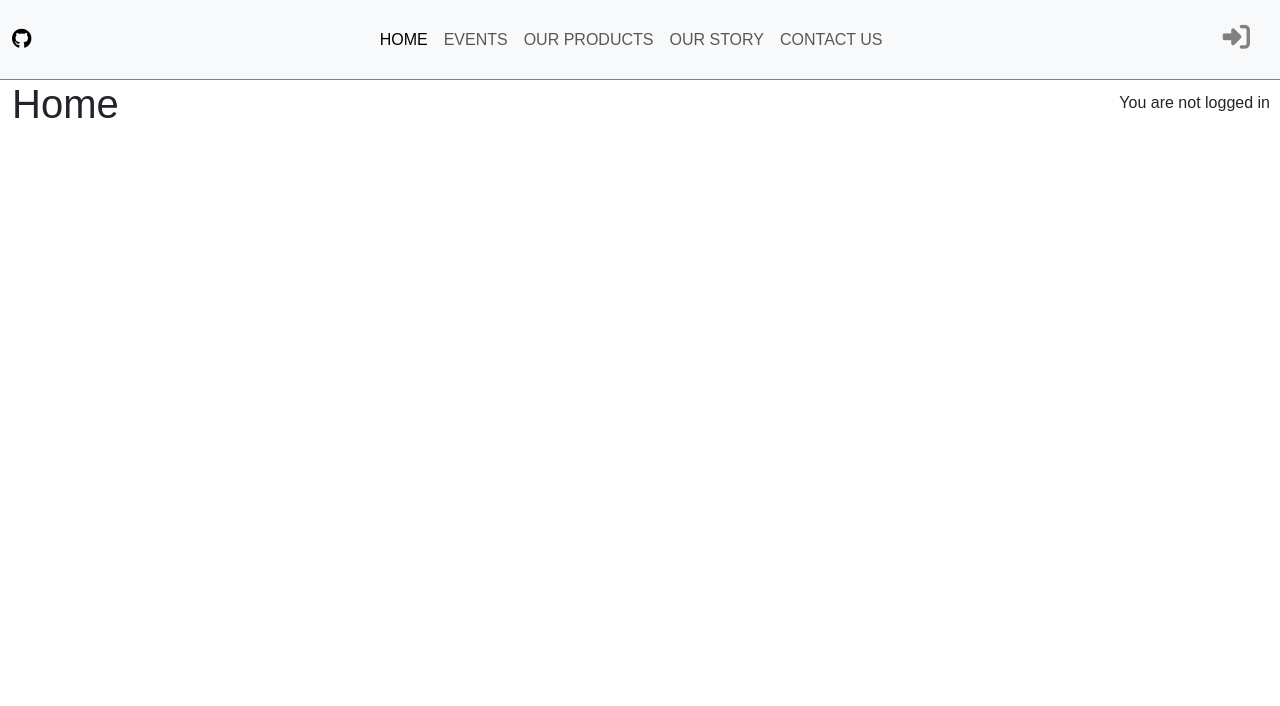
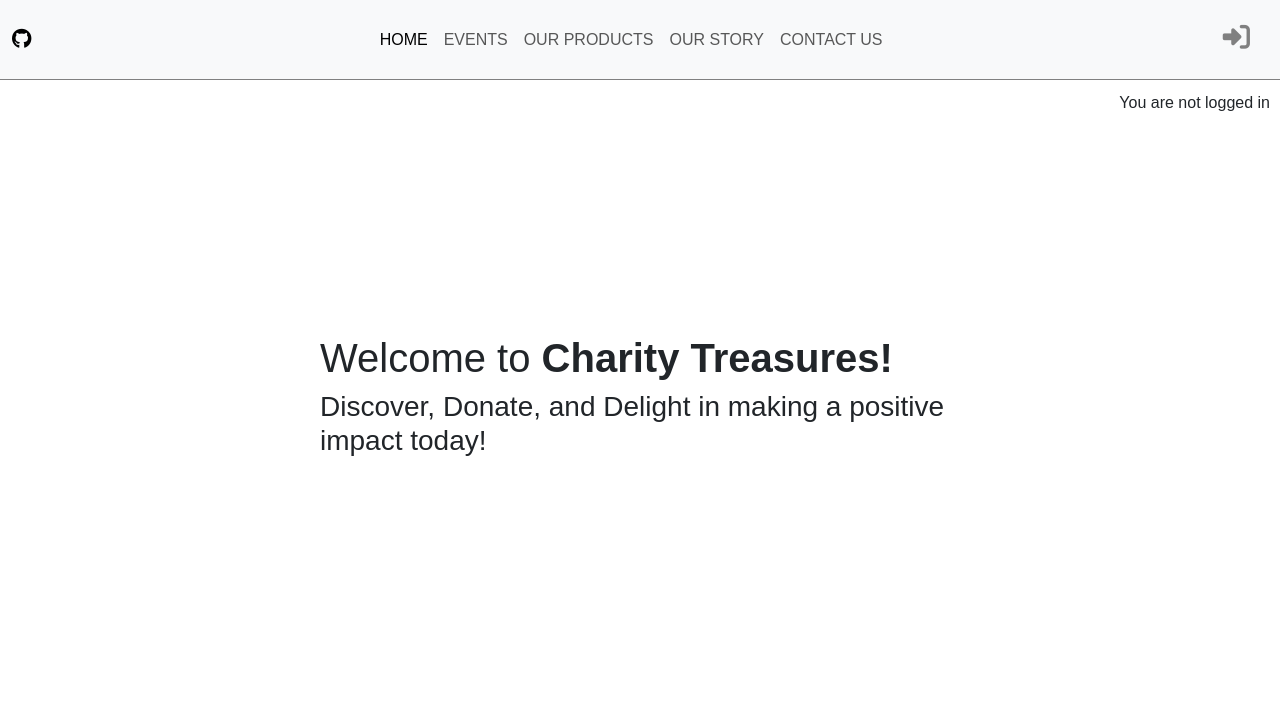
Before and after one commit to parides55/charity_shop, a Django app: page / in a window 1280 px wide. Shown: the top 706 px of the page. Run offline with Django 5.2, Linux system fonts and the light colour scheme; some libraries are stand-ins or nearby versions.

Commit message:
add content to home page

```diff
--- a/products/templates/products/basket.html
+++ b/products/templates/products/basket.html
@@ -36,7 +36,7 @@
                         </tr>
                     </tbody>
                 </table>
-                <span><a href="#" class="btn btn-secondary">Continue Shopping</a></span>
+                <span><a href="{% url 'products' %}" class="btn btn-secondary">Continue Shopping</a></span>
                 <span><a href="#" class="btn btn-success">Proceed to Checkout</a></span>
             </div>
         </div>
--- a/products/templates/products/index.html
+++ b/products/templates/products/index.html
@@ -2,11 +2,19 @@
 
 {% block content %}
 
+{% load static %}
+
 <div class="container-fluid">
     <div class="row">
-        <h1>Home</h1>
+        <div class="postion-relative">
+            <div class="position-absolute top-50 start-50 translate-middle">
+                <h1>Welcome to <strong>Charity Treasures!</strong></h1>
+                <h3>
+                    Discover, Donate, and Delight in making a positive impact today!
+                </h3>
+            </div>
+        </div>
     </div>
 </div>
 
-
 {% endblock %}
```
